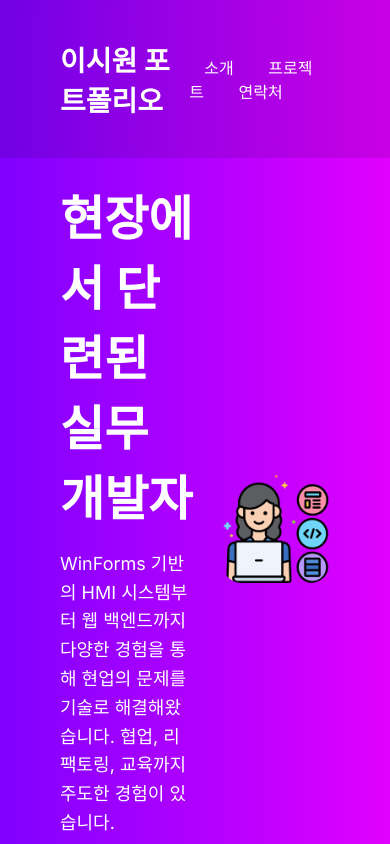
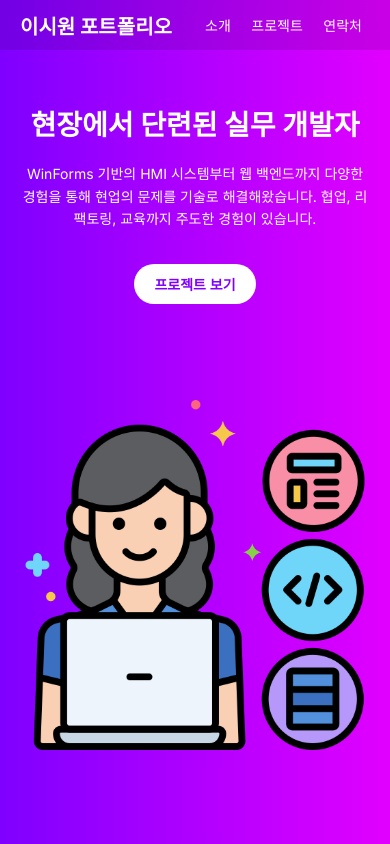
Before and after one commit to CCOOL-LEE/CCOOL-LEE.github.io, a plain HTML site: page index.html in a window 390 px wide. Shown: the top 844 px of the page. Drawn offline with nearby package versions, Linux system fonts and the light colour scheme.

Commit message:
Update index.html
웹앱 반영

```diff
--- a/index.html
+++ b/index.html
@@ -1,17 +1,25 @@
 <!DOCTYPE html>
 <html lang="ko">
 <head>
-  <meta charset="UTF-8">
-  <meta name="viewport" content="width=device-width, initial-scale=1.0">
+  <meta charset="UTF-8" />
+  <meta name="viewport" content="width=device-width, initial-scale=1.0" />
   <title>이시원 포트폴리오</title>
-  <link rel="stylesheet" href="https://cdnjs.cloudflare.com/ajax/libs/animate.css/4.1.1/animate.min.css"/>
-  <link href="https://fonts.googleapis.com/css2?family=Inter:wght@400;700&display=swap" rel="stylesheet">
+  <link
+    rel="stylesheet"
+    href="https://cdnjs.cloudflare.com/ajax/libs/animate.css/4.1.1/animate.min.css"
+  />
+  <link
+    href="https://fonts.googleapis.com/css2?family=Inter:wght@400;700&display=swap"
+    rel="stylesheet"
+  />
   <style>
     body {
       margin: 0;
       font-family: 'Inter', sans-serif;
       background: linear-gradient(to right, #7f00ff, #e100ff);
       color: white;
+      min-height: 100vh;
+      scroll-padding-top: 100px; /* fixed header 높이만큼 스크롤 위치 보정 */
     }
     header {
       position: fixed;
@@ -21,40 +29,50 @@
       display: flex;
       justify-content: space-between;
       align-items: center;
-  padding: 20px 60px;
-  background: rgba(0,0,0,0.1);
-  z-index: 1000; /* 다른 요소 위에 표시되도록 */
-  backdrop-filter: blur(10px); /* 유리처럼 흐리게 (선택사항) */
+      padding: 15px 30px;
+      background: rgba(0, 0, 0, 0.1);
+      z-index: 1000;
+      backdrop-filter: blur(10px);
+      box-sizing: border-box;
+      height: 60px;
     }
     header h1 {
-      font-size: 28px;
+      font-size: 24px;
+      margin: 0;
     }
     nav a {
-      margin: 0 15px;
+      margin: 0 12px;
       color: white;
       text-decoration: none;
       font-weight: 500;
+      font-size: 16px;
     }
     .hero {
       display: flex;
       align-items: center;
       justify-content: space-between;
-  padding: 140px 60px 80px; /* 상단 패딩을 더 줌 (기존 80px → 140px) */
+      padding: 100px 30px 60px;
+      box-sizing: border-box;
+      flex-wrap: wrap;
+      gap: 20px;
     }
     .hero img {
-      width: 40%;
+      width: 100%;
+      max-width: 400px;
       border-radius: 20px;
+      flex-shrink: 0;
     }
     .hero-text {
-      max-width: 50%;
+      max-width: 600px;
       animation: fadeInLeft 1s;
+      flex: 1 1 300px;
     }
     .hero-text h2 {
-      font-size: 48px;
+      font-size: 36px;
       margin-bottom: 20px;
     }
     .hero-text p {
-      font-size: 18px;
+      font-size: 16px;
       line-height: 1.6;
     }
     .btn {
@@ -66,12 +84,16 @@
       border: none;
       border-radius: 25px;
       cursor: pointer;
+      font-size: 16px;
     }
     section {
-      padding: 60px;
+      padding: 40px 30px;
+      box-sizing: border-box;
+      max-width: 1000px;
+      margin: 0 auto 60px;
     }
     .project {
-      background: rgba(255,255,255,0.1);
+      background: rgba(255, 255, 255, 0.1);
       border-radius: 15px;
       padding: 30px;
       margin-bottom: 30px;
@@ -84,6 +106,7 @@
       justify-content: center;
       gap: 15px;
       margin-bottom: 30px;
+      flex-wrap: wrap;
     }
 
     .tab-btn {
@@ -95,6 +118,8 @@
       font-weight: bold;
       cursor: pointer;
       transition: background 0.3s;
+      font-size: 14px;
+      white-space: nowrap;
     }
 
     .tab-btn:hover,
@@ -113,8 +138,60 @@
     }
 
     @keyframes fadeIn {
-    from { opacity: 0; transform: translateY(10px); }
-    to { opacity: 1; transform: translateY(0); }
+      from {
+        opacity: 0;
+        transform: translateY(10px);
+      }
+      to {
+        opacity: 1;
+        transform: translateY(0);
+      }
+    }
+
+    @media (max-width: 768px) {
+      header {
+        padding: 10px 20px;
+        height: 50px;
+      }
+      header h1 {
+        font-size: 20px;
+      }
+      nav a {
+        margin: 0 8px;
+        font-size: 14px;
+      }
+      .hero {
+        padding: 80px 20px 40px;
+        flex-direction: column;
+        text-align: center;
+      }
+      .hero-text {
+        max-width: 100%;
+      }
+      .hero-text h2 {
+        font-size: 28px;
+      }
+      .hero-text p {
+        font-size: 14px;
+      }
+      .btn {
+        font-size: 14px;
+        padding: 10px 20px;
+      }
+      .hero img {
+        max-width: 100%;
+        border-radius: 15px;
+      }
+      section {
+        padding: 30px 20px;
+      }
+      .tab-buttons {
+        gap: 10px;
+      }
+      .tab-btn {
+        font-size: 12px;
+        padding: 8px 15px;
+      }
     }
   </style>
 </head>
@@ -131,23 +208,29 @@
   <section id="about" class="hero">
     <div class="hero-text animate__animated animate__fadeInLeft">
       <h2>현장에서 단련된 실무 개발자</h2>
-      <p>WinForms 기반의 HMI 시스템부터 웹 백엔드까지 다양한 경험을 통해 현업의 문제를 기술로 해결해왔습니다. 협업, 리팩토링, 교육까지 주도한 경험이 있습니다.</p>
+      <p>
+        WinForms 기반의 HMI 시스템부터 웹 백엔드까지 다양한 경험을 통해
+        현업의 문제를 기술로 해결해왔습니다. 협업, 리팩토링, 교육까지 주도한
+        경험이 있습니다.
+      </p>
       <button class="btn" onclick="scrollToProjects()">프로젝트 보기</button>
     </div>
-    <img src="mnt/data/dev.png" alt="작업 이미지" class="animate__animated animate__fadeInRight">
+    <img
+      src="mnt/data/dev.png"
+      alt="작업 이미지"
+      class="animate__animated animate__fadeInRight"
+    />
   </section>
-  <!-- 프로젝트 섹션 -->
+
   <section id="projects">
     <h2 class="animate__animated animate__fadeInUp">주요 프로젝트</h2>
 
-  <!-- 탭 버튼 -->
     <div class="tab-buttons">
       <button class="tab-btn active" data-tab="hmi">📘 HMI 시스템</button>
       <button class="tab-btn" data-tab="web">🌐 웹 백엔드</button>
       <button class="tab-btn" data-tab="maintenance">🛠 시스템 유지보수</button>
     </div>
 
-  <!-- 탭 콘텐츠: HMI -->
     <div class="tab-content active" id="hmi">
       <div class="project animate__animated animate__fadeInUp">
         <h3>HMI 시스템 프론트엔드 개발</h3>
@@ -167,7 +250,6 @@
       </div>
     </div>
 
-  <!-- 탭 콘텐츠: 웹 백엔드 -->
     <div class="tab-content" id="web">
       <div class="project animate__animated animate__fadeInUp">
         <h3>공주대 입학 시스템</h3>
@@ -183,7 +265,6 @@
       </div>
     </div>
 
-  <!-- 탭 콘텐츠: 시스템 유지보수 -->
     <div class="tab-content" id="maintenance">
       <div class="project animate__animated animate__fadeInUp">
         <h3>운용보수 - VB & PostgreSQL</h3>
@@ -204,23 +285,20 @@
 
   <script>
     function scrollToProjects() {
-      document.getElementById("projects").scrollIntoView({ behavior: 'smooth' });
+      document.getElementById('projects').scrollIntoView({ behavior: 'smooth' });
     }
-  </script>
-  <script>
-  const buttons = document.querySelectorAll(".tab-btn");
-  const contents = document.querySelectorAll(".tab-content");
+
+    const buttons = document.querySelectorAll('.tab-btn');
+    const contents = document.querySelectorAll('.tab-content');
 
     buttons.forEach((btn) => {
-    btn.addEventListener("click", () => {
-      // 버튼 상태 초기화
-      buttons.forEach(b => b.classList.remove("active"));
-      btn.classList.add("active");
+      btn.addEventListener('click', () => {
+        buttons.forEach((b) => b.classList.remove('active'));
+        btn.classList.add('active');
 
-      // 콘텐츠 전환
-      contents.forEach(c => c.classList.remove("active"));
+        contents.forEach((c) => c.classList.remove('active'));
         const targetId = btn.dataset.tab;
-      document.getElementById(targetId).classList.add("active");
+        document.getElementById(targetId).classList.add('active');
       });
     });
   </script>
```
Lines whose indentation alone changed are shown as unchanged.
